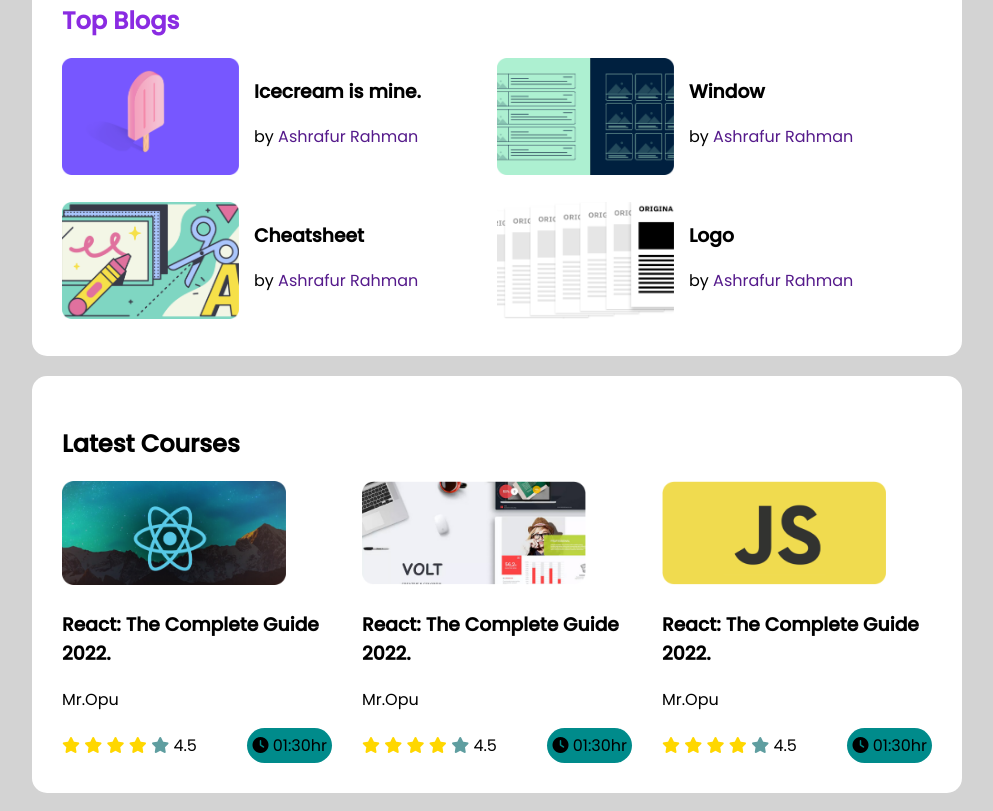
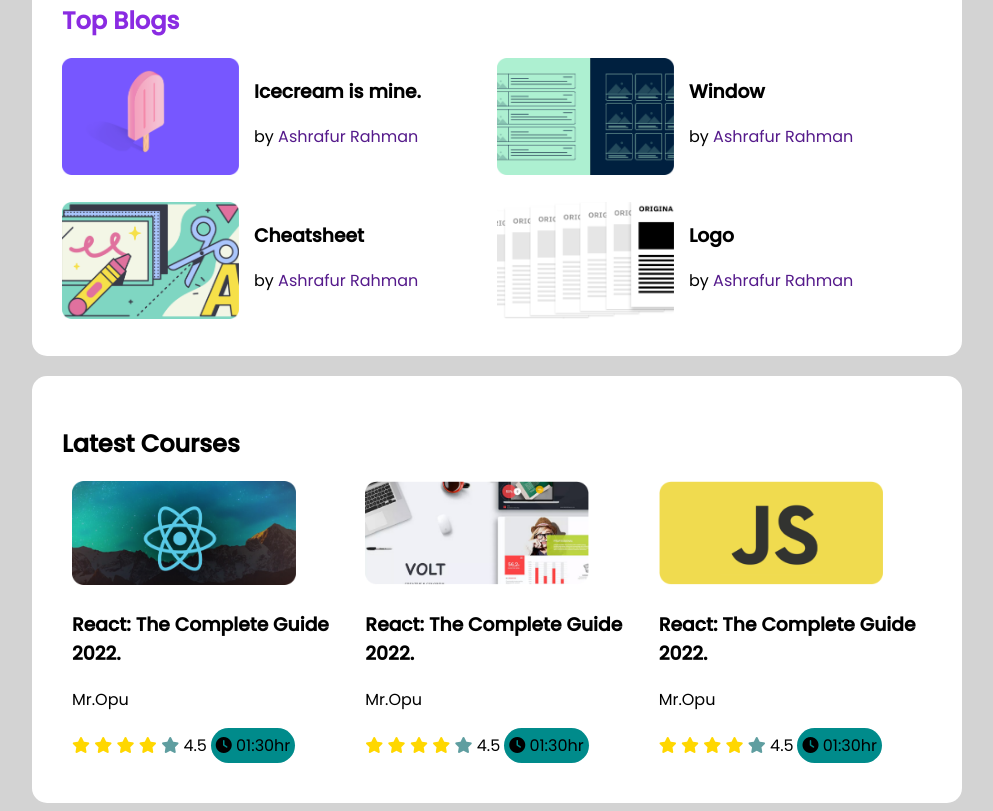
Before and after one commit to ashrafurrahman22/leader-board-css3, a plain HTML site: page index.html in a window 1280 px wide. Shown: the part 374-1185 px from the top of the page, without its empty margins (143-1136 px from the left). Drawn offline with Linux system fonts and the light colour scheme; a web font is replaced by a local one.

Commit message:
last-final

```diff
--- a/styles/style.css
+++ b/styles/style.css
@@ -6,6 +6,7 @@ body {
     background-color: lightgray;
 
 }
+
 .idea {
     cursor: not-allowed;
     color: white;
@@ -13,6 +14,7 @@ body {
 }
 nav {
     display: flex;
+
     justify-content: space-around;
     align-items: center;
     background-color: rgb(86, 46, 225);
@@ -111,6 +113,7 @@ hr {
     display: grid;
     grid-template-columns: repeat(3, 1fr);
     grid-column-gap: 30px;
+    margin: 10px;
 }
 .course .course-banner img {
     height: 104px;
@@ -119,6 +122,7 @@ hr {
 .course-info {
     display: flex;
     align-items: center;
+    margin-right: 40px;
     justify-content: space-between;
 }
 .course-duration {
```
